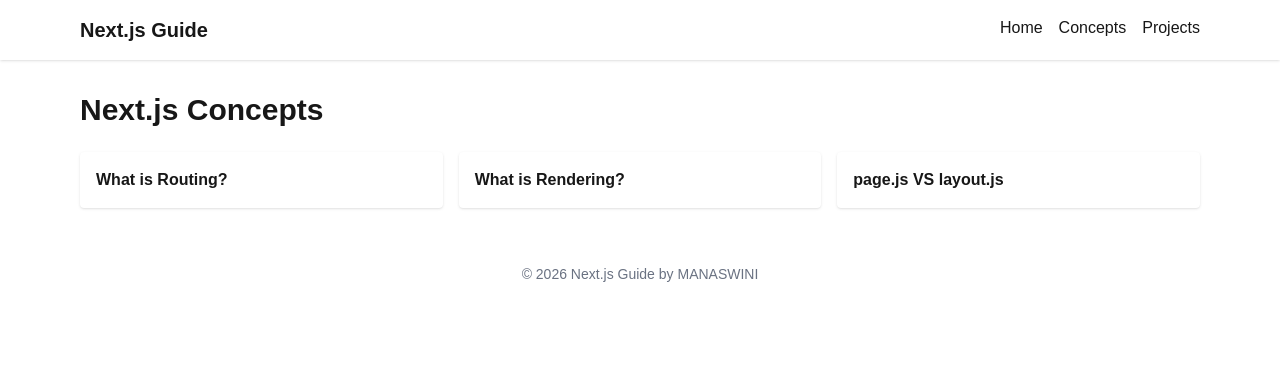
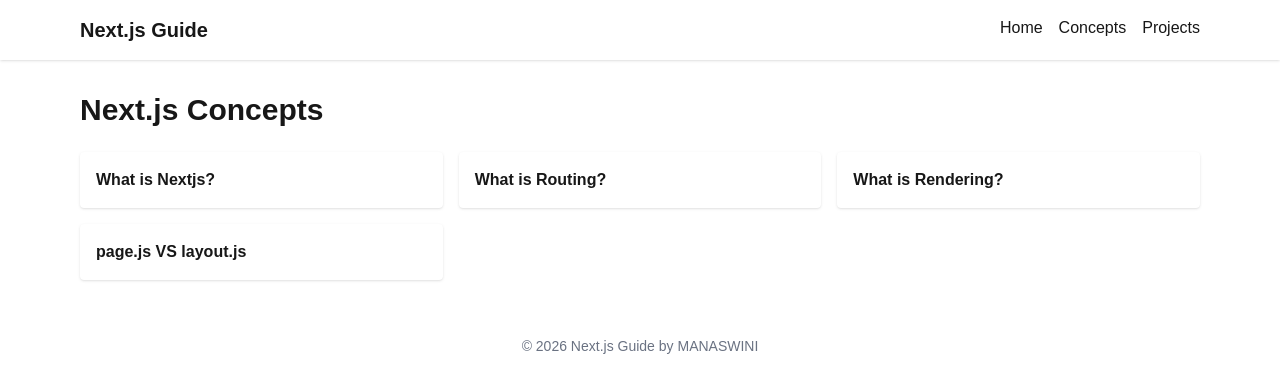
Before and after one commit to Monisasmal/nextjs-concept, a Next.js app: page /concepts in a window 1280 px wide. Shown: the top 392 px of the page. Built offline with nearby package versions, Linux system fonts and the light colour scheme.

Commit message:
update concept

```diff
--- a/src/app/concepts/page.jsx
+++ b/src/app/concepts/page.jsx
@@ -1,9 +1,10 @@
 import Link from "next/link";
 
 const concepts = [
+  {name: "What is Nextjs?", path:"/concepts/deepdiveNextjs"},
   {name: "What is Routing?", path: "/concepts/routing" },
   {name: "What is Rendering?", path: "/concepts/rendering" },
-  {name:  "page.js VS layout.js", path:"/concepts/pageVSlayout"},
+  {name: "page.js VS layout.js", path:"/concepts/pageVSlayout"},
   // {name:  "What is Nested Routing?", path:"/concepts/nestedRouting"},
   // {name:  "What is Nested Layout?", path:"/concepts/NestedLayout"},
   // {name:  "What is Link Component?", path:"/concepts/LinkComponent"},
```
